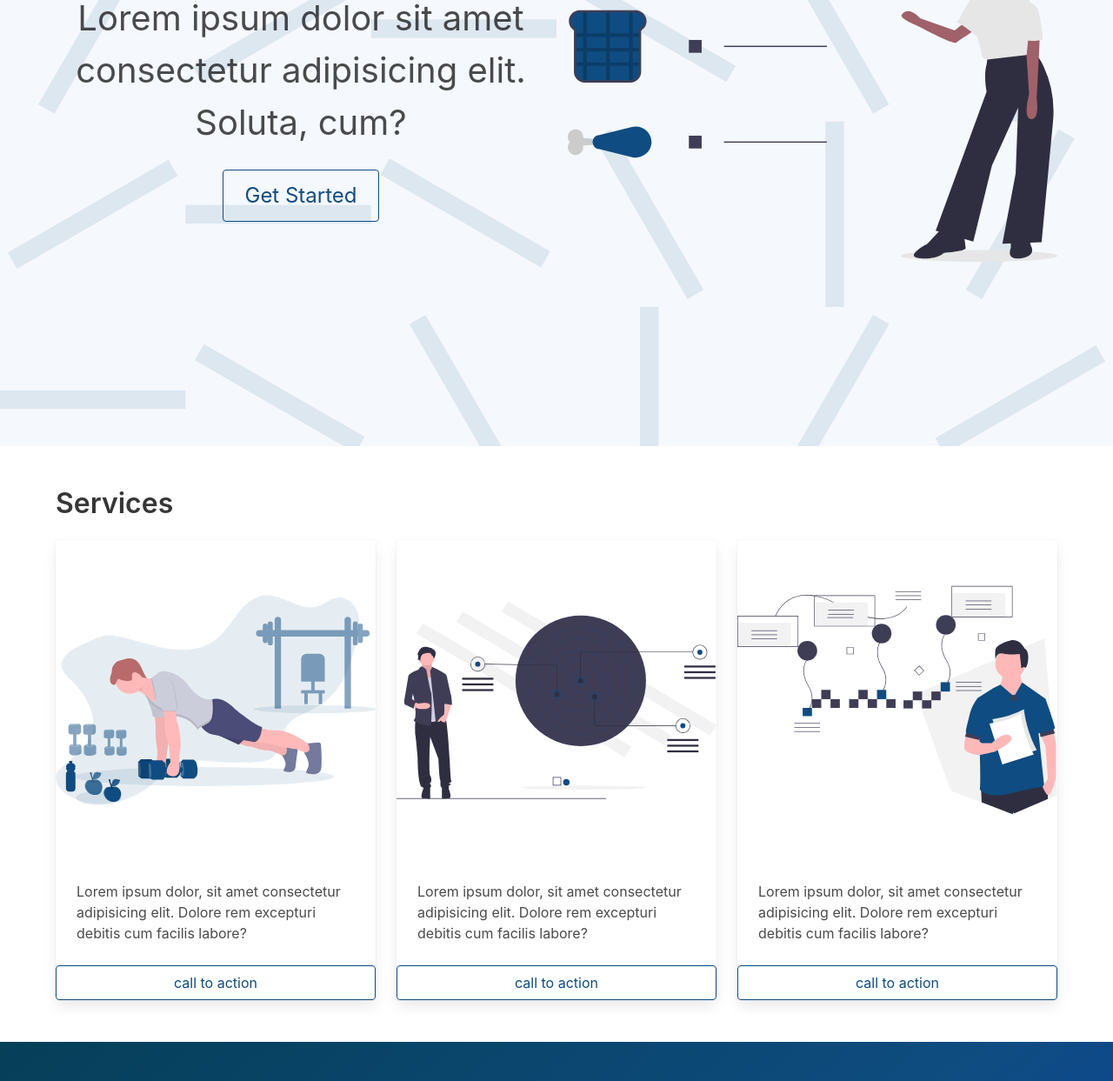
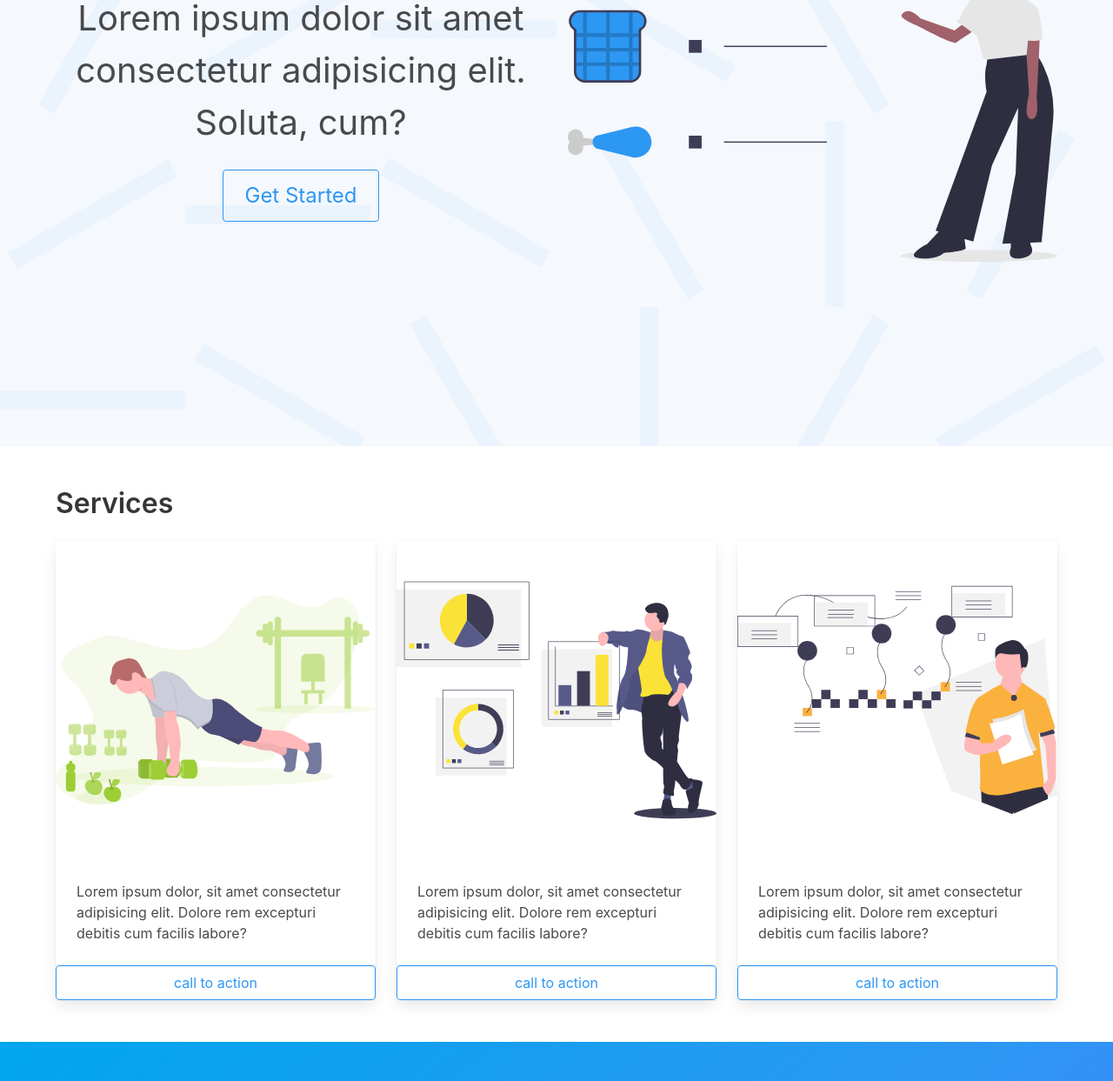
Before and after one commit to eosfelipe/html-bulma, a website: page index.html in a window 1280 px wide. Shown: the part 287-1530 px from the top of the page at 87% size. Drawn offline with nearby package versions, Linux system fonts and the light colour scheme; files that its build step writes are made by us from their sources.

Commit message:
color test and scroll test

```diff
--- a/custom.sass
+++ b/custom.sass
@@ -7,13 +7,15 @@
 // Add pink and its invert
 $pink: #ff7bd4;
 $pink-invert: #E10098;
-$bluep: #0f4c81;
+// $green: #ec1c4b;
+$blue: #2d97f4;
+$classicBlue: #0F4C81;
 // Add a sans serif family
 $family-sans-serif: BlinkMacSystemFont, -apple-system, 'Signika', "Segoe UI", "Roboto", "Oxygen", "Ubuntu", "Cantarell", "Fira Sans", "Droid Sans", "Helvetica Neue", "Helvetica", "Arial", sans-serif;
 
 // 3. Set the derived variables
 // Use the new pink as the primary color
-$primary: $bluep;
+$primary: $blue;
 $primary-invert: findColorInvert($primary);
 
 // Use the new serif family
--- a/index.html
+++ b/index.html
@@ -126,7 +126,7 @@
                         <button class="button is-primary is-outlined is-large">Get Started</button>
                     </div>
                     <div class="column is-6">
-                        <img src="img/undraw_diet_ghvw_blue.svg" alt="diet">
+                        <img src="img/undraw_diet_ghvw_blue2.svg" alt="diet">
                     </div>
                 </div>
             </div>
@@ -141,7 +141,7 @@
                     <div class="card">
                         <div class="card-image">
                             <figure class="image is-square">
-                                <img src="img/undraw_healthy_habit_bh5w_blue.svg" alt="">
+                                <img src="img/undraw_healthy_habit_bh5w_green.svg" alt="">
                             </figure>
                         </div>
                         <div class="card-content">
@@ -161,7 +161,7 @@
                     <div class="card">
                         <div class="card-image">
                             <figure class="image is-square">
-                                <img src="img/undraw_goals_w8tw_blue.svg" alt="">
+                                <img src="img/undraw_all_the_data_h4ki_yellow.svg" alt="">
                             </figure>
                         </div>
                         <div class="card-content">
@@ -181,7 +181,7 @@
                     <div class="card">
                         <div class="card-image">
                             <figure class="image is-square">
-                                <img src="img/undraw_detailed_analysis_xn7y_blue.svg" alt="">
+                                <img src="img/undraw_detailed_analysis_xn7y_orange.svg" alt="">
                             </figure>
                         </div>
                         <div class="card-content">
@@ -323,12 +323,12 @@
     <footer class="footer">
         <div class="content has-text-centered">
             <p>
-                <strong>Bulma</strong> by <a href="https://jgthms.com">Jeremy Thomas</a>. The source code is
+                <strong>Bulma</strong> by <a class="is-link" href="https://jgthms.com">Jeremy Thomas</a>. The source code is
                 licensed
-                <a href="http://opensource.org/licenses/mit-license.php">MIT</a>. &copy; <span id="ano"></span>
+                <a class="is-link" href="http://opensource.org/licenses/mit-license.php">MIT</a>. &copy; <span id="ano"></span>
                 Todos los derechos reservados.
             </p>
-            <a href="https://bulma.io">
+            <a class="is-link" href="https://bulma.io">
                 <img src="https://bulma.io/images/made-with-bulma--semiblack.png" alt="Made with Bulma" width="128"
                     height="24">
             </a>
```
Also changed, not shown: css/custom.css, css/custom.min.css, img/undraw_all_the_data_h4ki_yellow.svg (added), img/undraw_detailed_analysis_xn7y_orange.svg (added), img/undraw_diet_ghvw_blue2.svg (added), img/undraw_diet_ghvw_green.svg (added), img/undraw_healthy_habit_bh5w_green.svg (added), 1 other file.
